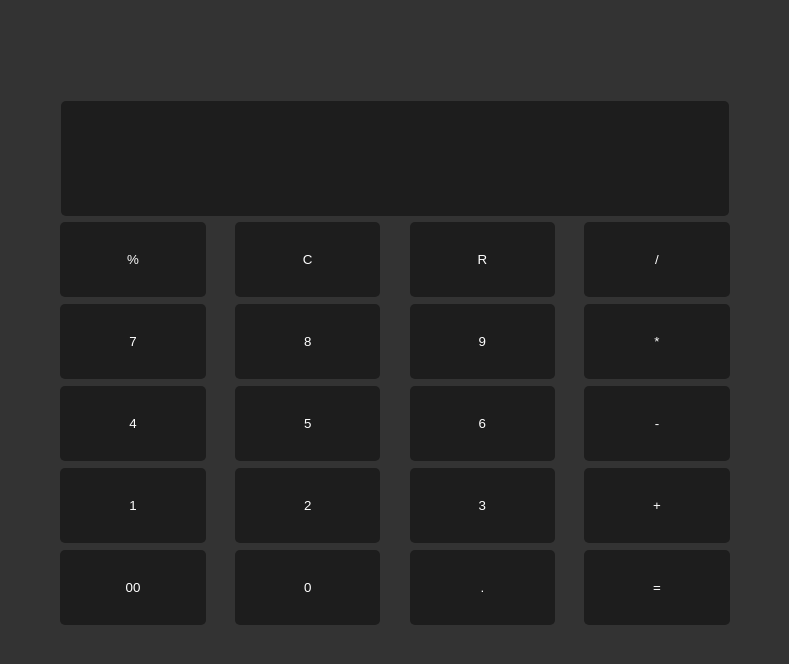
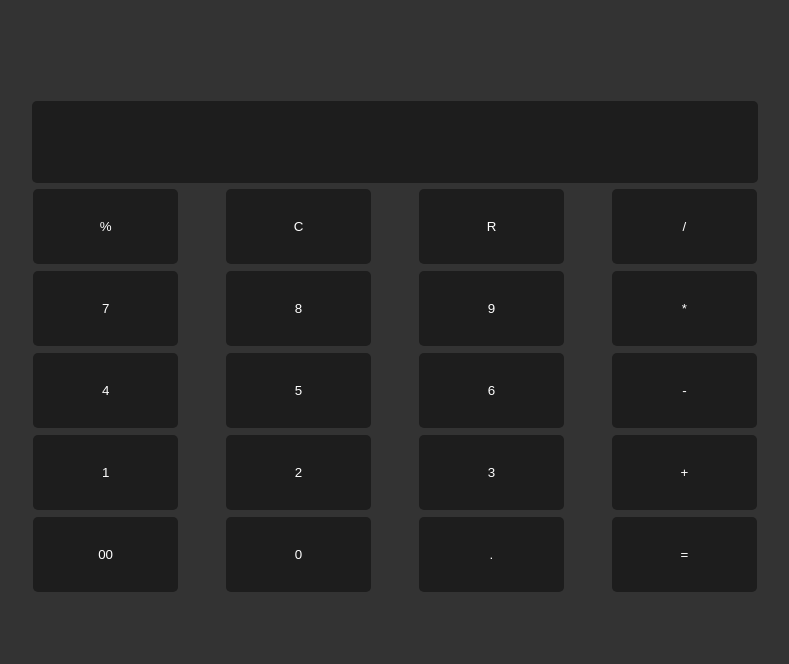
Before and after one commit to Olaide-Ismaila/Cal-cul-at-or, a plain HTML site: page index.html in a window 1280 px wide. Shown: the whole page, without its empty margins (245-1034 px from the left). Drawn offline with Linux system fonts and the light colour scheme.

Commit message:
Update UI

```diff
--- a/index.css
+++ b/index.css
@@ -16,9 +16,9 @@ section{
 }
 
 section div input{
-  font-size: 3rem;
-  width: 92%;
-  padding: 30px;
+  font-size: 1.2rem;
+  width: 100%;
+  padding: 30px 10px;
   background-color: #1d1d1d;
   color: white;
   border: 0;
@@ -43,3 +43,8 @@ section div button{
   border-radius: 5px;
 
 }
+
+section div.btn-container{
+  display: flex;
+  justify-content: space-between;
+}
--- a/index.html
+++ b/index.html
@@ -11,31 +11,31 @@
     <div>
       <input type="text" id="display-screen">
     </div>
-    <div>
+    <div class="btn-container">
       <button>%</button>
       <button class="reset">C</button>
       <button class="reduce">R</button>
       <button>/</button>
     </div>
-    <div>
+    <div class="btn-container">
       <button>7</button>
       <button>8</button>
       <button>9</button>
       <button>*</button>
     </div>
-    <div>
+    <div class="btn-container">
       <button>4</button>
       <button>5</button>
       <button>6</button>
       <button>-</button>
     </div>
-    <div>
+    <div class="btn-container">
       <button>1</button>
       <button>2</button>
       <button>3</button>
       <button>+</button>
     </div>
-    <div>
+    <div class="btn-container">
       <button>00</button>
       <button>0</button>
       <button>.</button>
```
